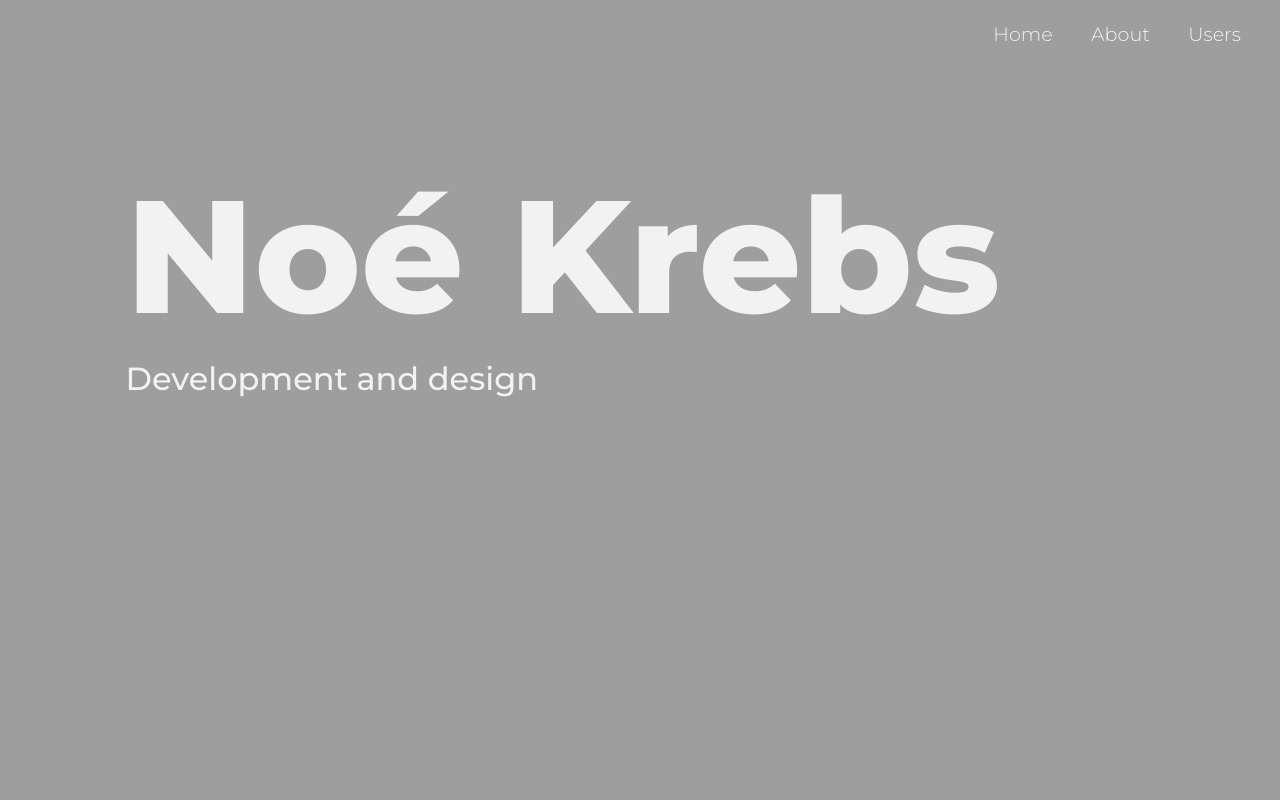
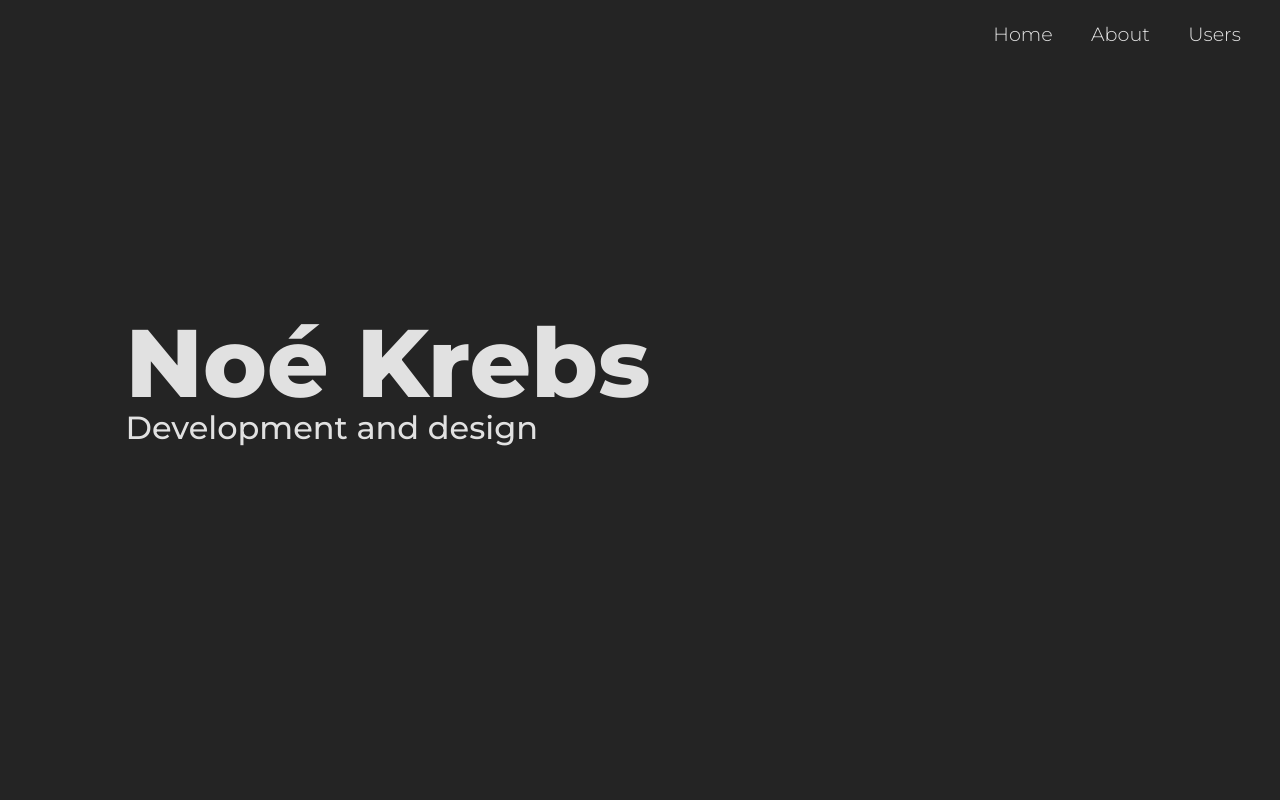
Before and after one commit to Sumis34/Home-Page, a React (Create React App) app: page / in a window 1280 px wide. Shown: the top 800 px of the page. Built offline with nearby package versions, Linux system fonts and the light colour scheme.

Commit message:
better text style

```diff
--- a/src/components/Header/Header.js
+++ b/src/components/Header/Header.js
@@ -14,9 +14,6 @@ export default class Header extends Component {
                         <h1 className="title">Noé Krebs</h1>
                         <h2 className="sub-title">Development and design</h2>
                     </div>
-                    {/* <div className="col col-4">
-                        <img className="blob" src={blob} alt="himmel"/>
-                    </div> */}
                 </div>
             </header>
         );
--- a/src/components/Header/header.scss
+++ b/src/components/Header/header.scss
@@ -4,7 +4,7 @@
 }
 
 .title {
-    font-size: 10rem;
+    font-size: 6rem;
     font-weight: 800;
     font-style: normal;
 }
@@ -14,12 +14,12 @@
     margin-left: 10%;
     z-index: 10;
     position: relative;
+    line-height: .9em;
 }
 
 header {
     min-height: 100vh;
-    //background: url(../../assets/images/bg-main-2.png) center;
-    // background-size: cover;
+    background-color: rgb(29, 29, 29);
 }
 
 video {
@@ -27,6 +27,7 @@ video {
     width: 100%;
     height: 100%;
     object-fit: cover;
+    mix-blend-mode: overlay;
 }
 
 .blob {
@@ -35,5 +36,5 @@ video {
 }
 
 .col {
-    margin: 20vh 0 0 0;
+    margin: 25% 0 0 0;
 }
```
